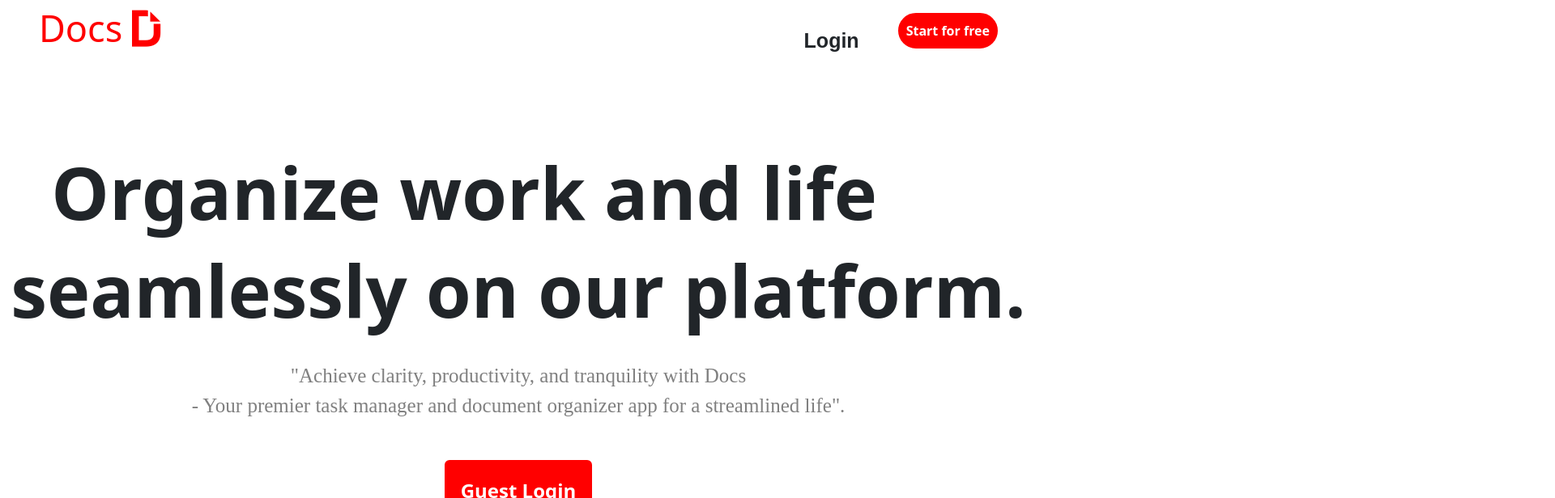
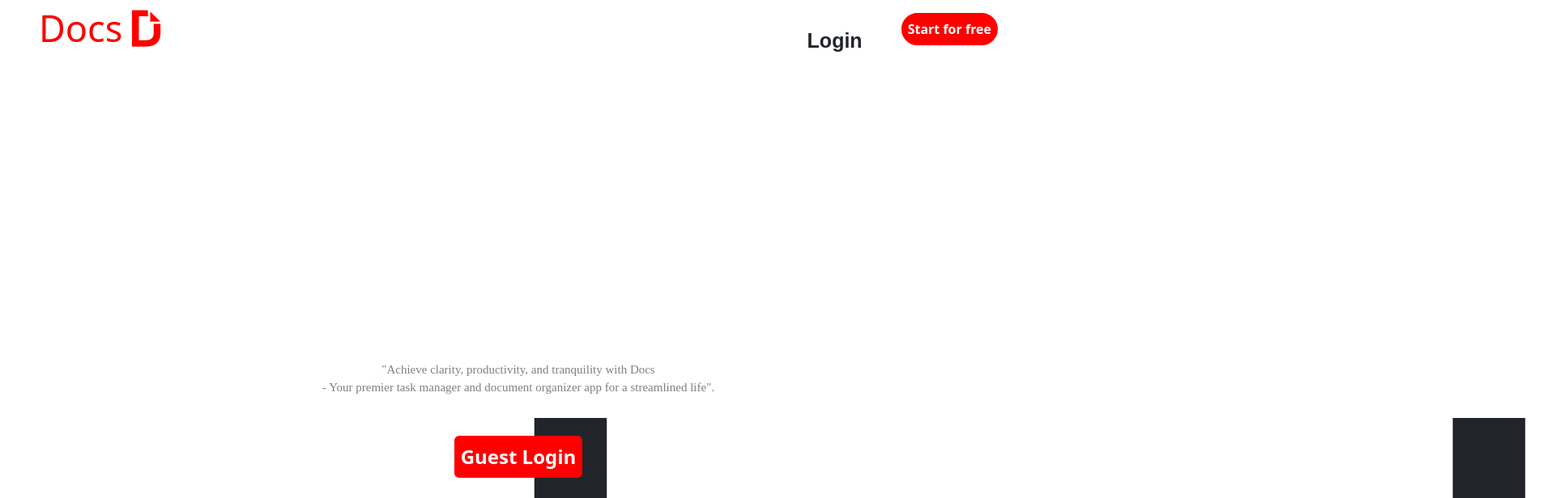
Before and after one commit to jayraj1pa/docs-firebase, a React (Create React App) app: page / in a window 1280 px wide. Shown: the top 616 px of the page at 81% size, 1920 px wide, since content can reach past the window. Built offline with nearby package versions, Linux system fonts and the light colour scheme.

Commit message:
Your commit message here

```diff
--- a/src/Components/Home.jsx
+++ b/src/Components/Home.jsx
@@ -28,7 +28,7 @@ function Home() {
               <Link style={{textDecoration:"none",color:"inherit"}} to={"/signup"}>
               <p
             style={{
-              border: "10px solid red",
+              border: "8px solid red",
               backgroundColor: "red",
               color: "white",
               fontWeight: "bold",
@@ -51,7 +51,7 @@ function Home() {
           justifyContent: "center",
           alignItems: "center",
           height: "55vh",
-          fontSize: "90px",
+          fontSize: "600px",
           fontWeight: "bolder",
           flexDirection: "column",
         }}
@@ -68,7 +68,7 @@ function Home() {
           justifyContent: "center",
           alignItems: "center",
           marginTop: "-80px",
-          fontSize: "25px",
+          fontSize: "15px",
           fontFamily: "cursive",
           color: "#808080",
           textRendering: "optimizeLegibility", // Enhances the sharpness
@@ -89,7 +89,7 @@ function Home() {
 
        <p
           style={{
-            border: "20px solid red",
+            border: "8px solid red",
             backgroundColor: "red",
             color: "white",
             display: "flex",
```
